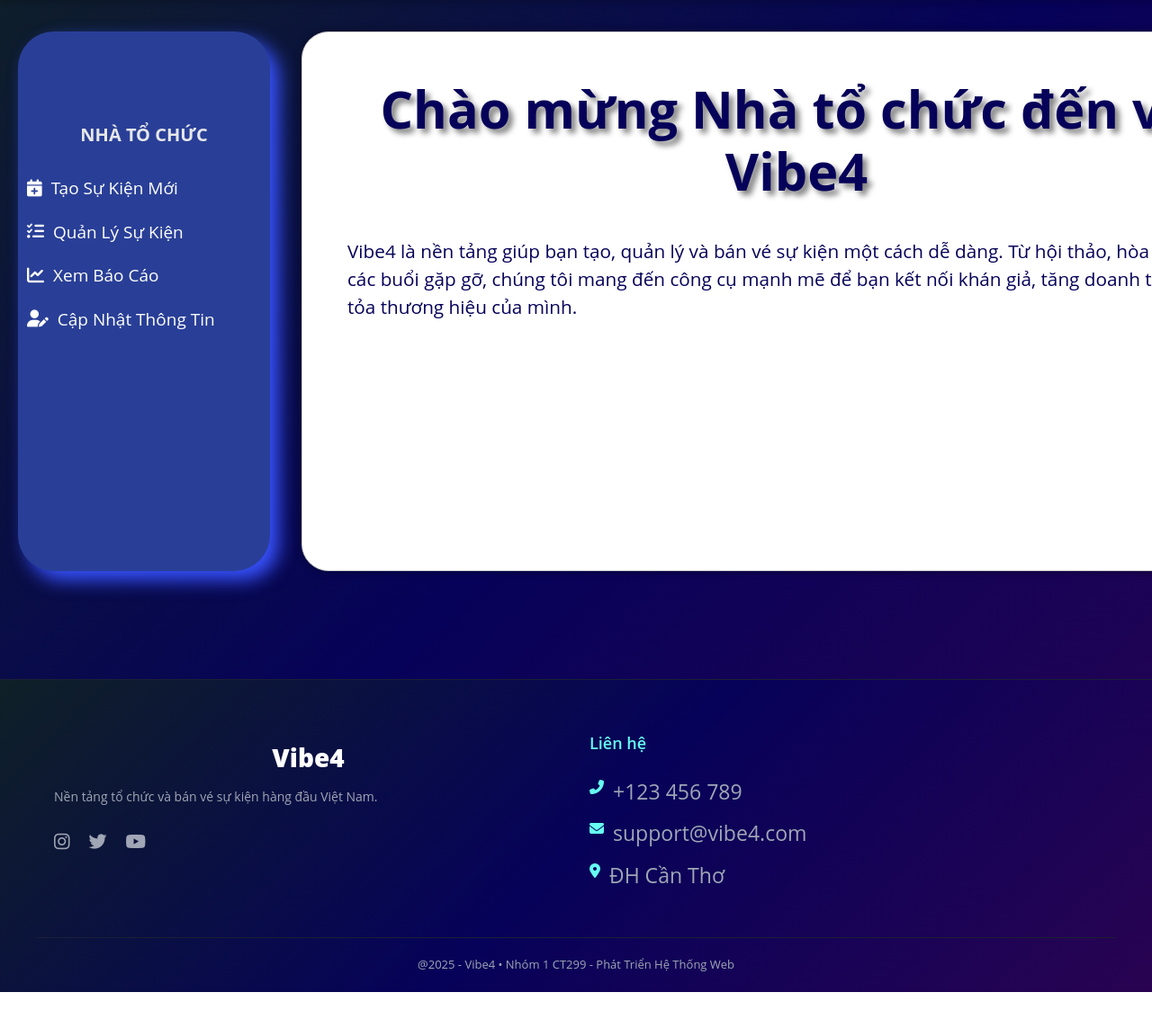
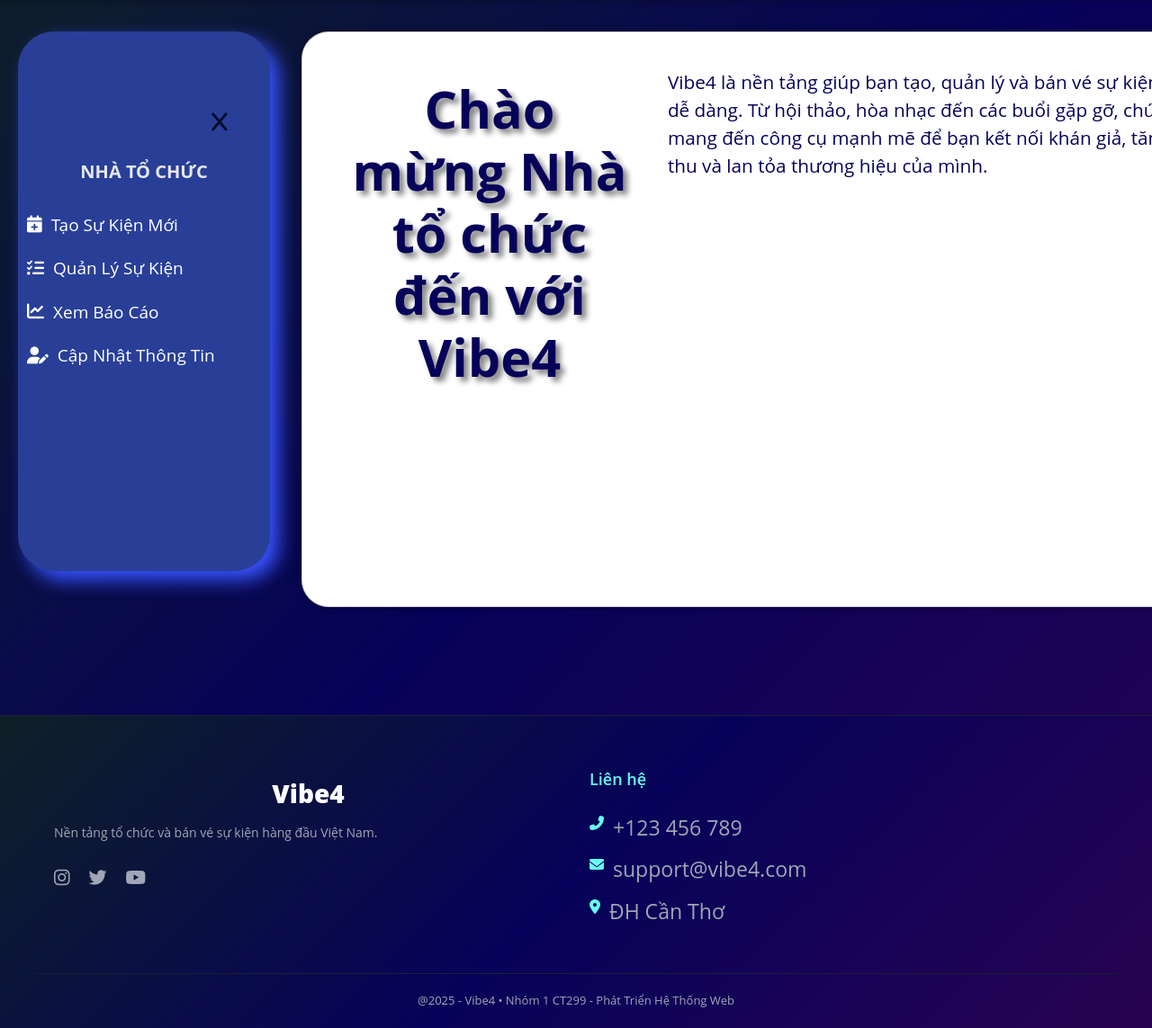
Before and after one commit to trammphan/webbanvesukien, a PHP site: page /php/nhatochuc.php in a window 1280 px wide. Shown: the part 85-1228 px from the top of the page at 90% size. Before the commit the page ends 1188 px from the top, so only its background shows below. Run offline with PHP 8.4, Linux system fonts and the light colour scheme.

Commit message:
20h30 6/11

```diff
--- a/css/webstyle.css
+++ b/css/webstyle.css
@@ -57,7 +57,38 @@ h3{
     box-shadow: 30px 30px 40px rgba(92, 162, 227, 0.5);
     background-color: white;
 }
-
+.back_nguoidung, .back_nhanvien{
+    text-align: center;
+    margin-right: 3%;
+    margin-left: 91%;
+    border-radius: 20%;
+    color:#040c2a;
+    border:none;
+    padding: 5px 10px;
+}
+.back_nguoidung:hover, .back_nhanvien:hover, .back_nhatochuc:hover{
+    color: #060259;
+    box-shadow: 2px 2px 10px #090463;
+    border: none;
+}
+#x{
+    color:#040c2a
+}
+.back_nhatochuc{
+    text-align: center;
+    border-radius: 20%;
+    color:#040c2a;
+    border:none;
+    padding: 3px 7px;
+    margin-left: 70%;
+    margin-right: 10%;
+}
+.back_nhatochuc:hover{
+    color: #060259;
+    box-shadow: 5px 5px 10px #0c0683b7;
+    border: none;
+    background-color: white;
+}
 /*nhatochuc - quantrivien - nhanvien*/
 .congviec{
     padding: 10px;
@@ -435,7 +464,23 @@ h3{
     flex-direction: row;
 
 }
+.nd {
+  flex: 1;
+  background-color: white;
+  color: #060259;
+  padding: 30px;
+  margin: 100px 35px;
+  border-radius: 30px;
+  box-shadow: 0 0 10px rgba(0,0,0,0.4);
+  min-height: 80vh;
+  overflow-y: auto;
+  height: 100%;
+
+  /* chiều cao bằng nhau */
+    align-self: stretch;
+}
 .nhatochuc{
+    display: flex;
     padding: 15px;
     box-sizing: border-box;
     border: 1px solid #ccc;
--- a/js/vi.js
+++ b/js/vi.js
@@ -79,3 +79,6 @@ document.addEventListener('DOMContentLoaded', function() {
           // Lưu ý: Việc kiểm tra email đã tồn tại PHẢI được thực hiện trên máy chủ (luuthongtin.php)
           // vì dữ liệu LocalStorage không còn được sử dụng.
 }
+
+const tooltipTriggerList = document.querySelectorAll('[data-bs-toggle="tooltip"]')
+    const tooltipList = [...tooltipTriggerList].map(el => new bootstrap.Tooltip(el))
--- a/php/nhanvien.php
+++ b/php/nhanvien.php
@@ -115,6 +115,11 @@ if ($user_email) {
     <article class="khungdungchung">
         <div class="thongtinnhanvien">
             <fieldset class="">
+                <div class="back_nhanvien">
+                    <a href="#" onclick="history.back(); return false;">
+                        <i class="fa-solid fa-x" id="x"></i>
+                    </a>
+                </div>
                 <h2>Thông tin tài khoản</h2>
                 <?php if ($is_logged_in && $user_info): ?>
 
--- a/php/nhatochuc.php
+++ b/php/nhatochuc.php
@@ -82,7 +82,13 @@ if (isset($_COOKIE['email'])) {
   </header>
   <main>
     <div class="container_nhatochuc">
+
         <article class="nhatochuc_2">
+          <div class="back_nhatochuc">
+            <a href="#" onclick="history.back(); return false;">
+              <i class="fa-solid fa-x" id="x"></i>
+            </a>
+        </div>
             <p class="tieude">NHÀ TỔ CHỨC</p>
             <button class="congviec" id="btn-taosk">
                 <i class="fa-solid fa-calendar-plus"></i>
@@ -106,38 +112,42 @@ if (isset($_COOKIE['email'])) {
               <i class="fa-solid fa-envelope"></i>
               <span>Email: <b><?= htmlspecialchars($user_info['email']) ?></b></span>
             </label>
-            <div class="logout box_1">
-              <a href="dangxuat.php" id="logout"><i class="fa-solid fa-right-from-bracket"></i></a>
+            <div class=" box_3 ">
+              <a href="dangxuat.php" class="w3-bar-item w3-button w3-padding" id="logout"  data-bs-toggle="tooltip" title="Đăng xuất">
+                            <i class="fa-solid fa-right-from-bracket"></i>
+                        </a>
             </div>
+
           <?php endif; ?>
+
         </article>
 
-        <article class="nhatochuc">
+        <article class=" nd nhatochuc">
           <h2>Chào mừng Nhà tổ chức đến với Vibe4</h2>
           <p class="chaomung">
             Vibe4 là nền tảng giúp bạn tạo, quản lý và bán vé sự kiện một cách dễ dàng.
             Từ hội thảo, hòa nhạc đến các buổi gặp gỡ, chúng tôi mang đến công cụ mạnh mẽ
             để bạn kết nối khán giả, tăng doanh thu và lan tỏa thương hiệu của mình.</p>
         </article>
-        <article class=" hidden taosukien" id="taosk-section">
+        <article class=" nd hidden taosukien" id="taosk-section">
             <h2>Tạo Sự Kiện Mới</h2>
 
 
         </article>
 
-        <article class=" hidden quanly" id="qly-section">
+        <article class="nd hidden quanly" id="qly-section">
           <h2>Quản Lý Sự Kiện</h2>
           <p>Danh sách các sự kiện bạn đã tạo.</p>
           <i class="fa-solid fa-spinner"></i> Đang cập nhật...
         </article>
 
-        <article class=" hidden xembaocao" id="xembc-section">
+        <article class="nd hidden xembaocao" id="xembc-section">
           <h2>Xem Báo Cáo</h2>
           <p>Báo cáo thống kê doanh thu, lượt bán vé,...</p>
           <i class="fa-solid fa-spinner"></i> Đang cập nhật...
         </article>
 
-        <article class="hidden capnhat" id="capnhat-section">
+        <article class="nd hidden capnhat" id="capnhat-section">
           <h2>Cập Nhật Thông Tin Nhà Tổ Chức</h2>
           <p>Trang cập nhật hồ sơ và thông tin liên hệ.</p>
           <i class="fa-solid fa-spinner"></i> Đang cập nhật...
@@ -231,7 +241,7 @@ document.getElementById("soloaive").addEventListener("change", function() {
   }
 });
 </script>
-
+<script scr="vi.js">
 
 </body>
 </html>
```
Also changed, not shown: other parts of css/webstyle.css (+23 -96 lines), php/admin.php (+6 -1 lines), php/nguoidung.php (+11 -6 lines).
